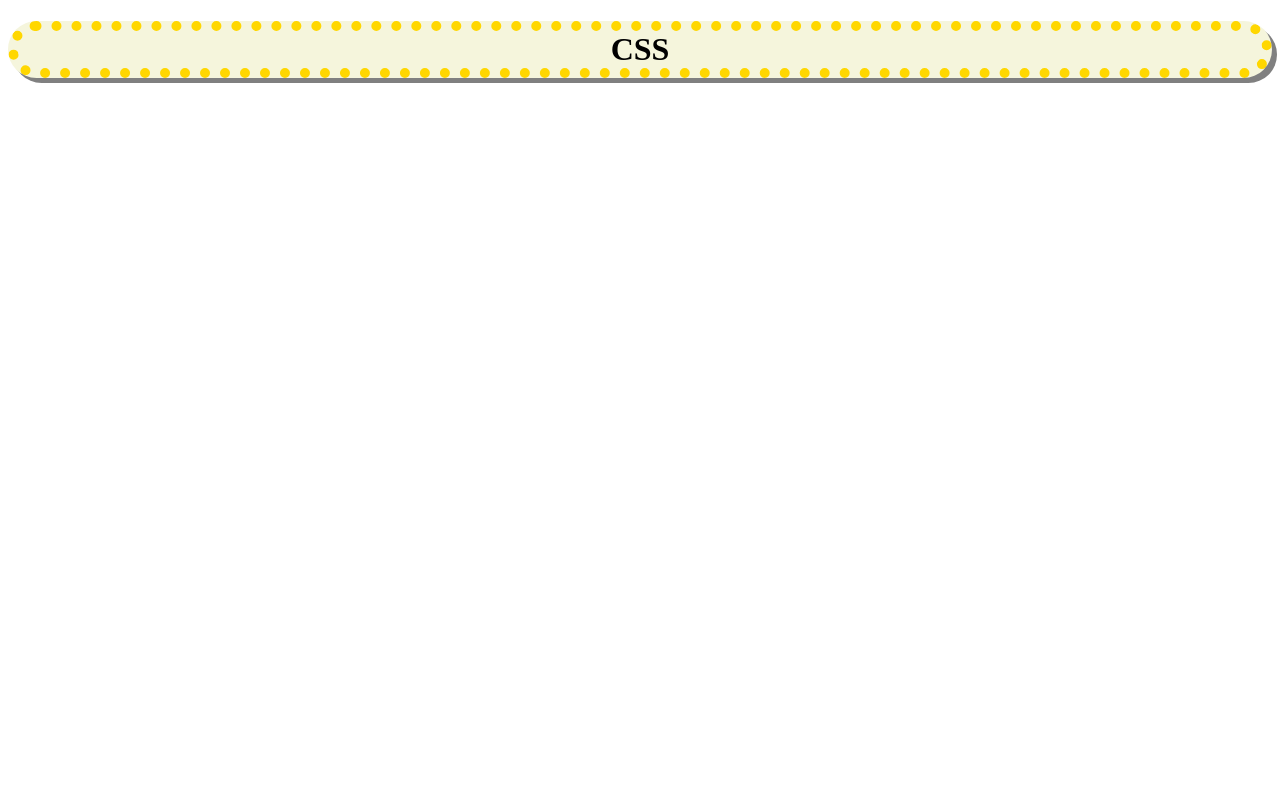
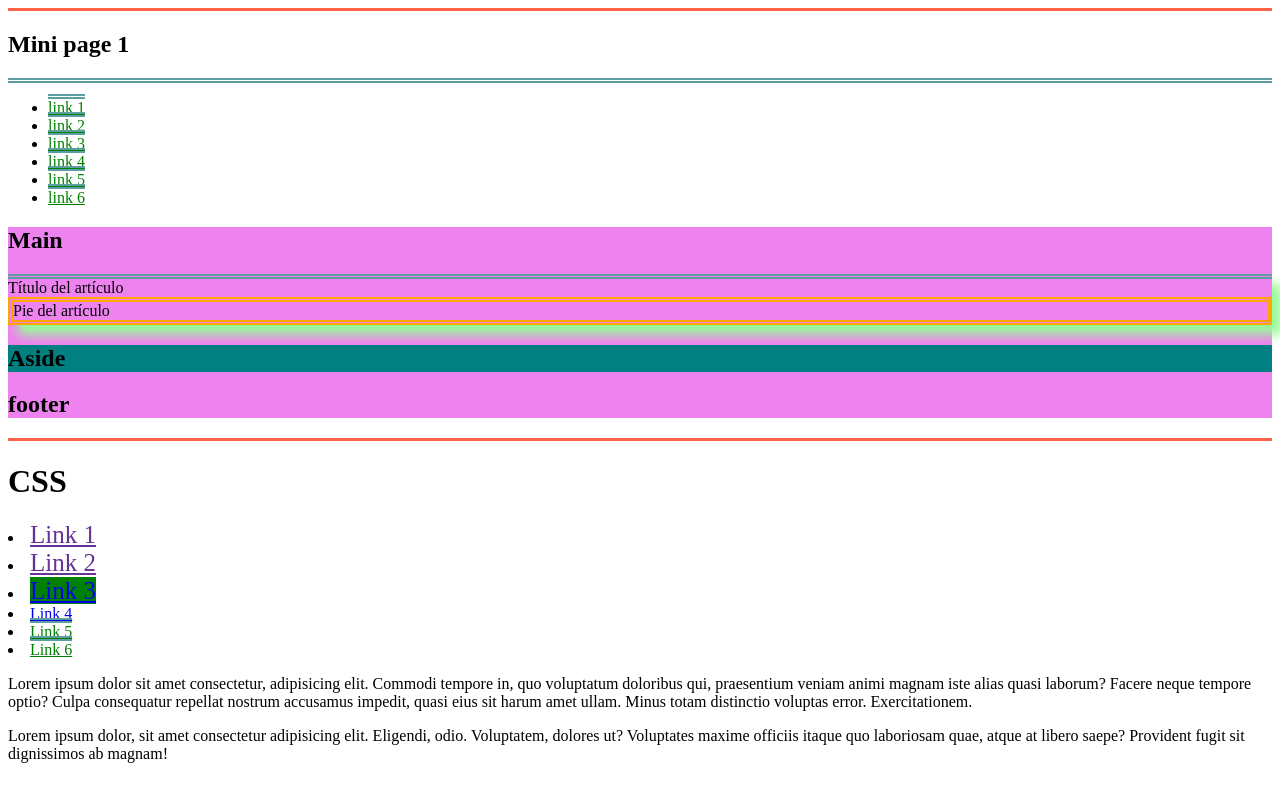
Before and after one commit to AnaLozano21/Practica04-09-2, a plain HTML site: page index.html in a window 1280 px wide. Drawn offline with Linux system fonts and the light colour scheme.

Commit message:
Ejemplos de selectores

```diff
--- a/estilos.css
+++ b/estilos.css
@@ -1,7 +1,106 @@
-h1{
+/* h1{
     border:10px dotted gold;
     background-color: beige;
     border-radius: 50px;
     text-align: center;
     box-shadow: 5px 5px gray;
+} */
+
+/* Selector universal */
+/* *{
+    color: brown;
+} */
+
+/* Selección por id=# */
+/* #link1{
+    font-size: 20px;
+    color: gold;
 }
+#link6{
+    background-color: black;
+    color: whitesmoke;
+}
+ */
+/* Selección por clase = . */
+/* .rojo{
+    background-color: red;
+    border: 5px groove tomato;
+    border-radius: 5px;
+}
+
+.verde{
+    background-color: greenyellow;
+    border: 5px groove green;
+    border-radius: 5px;
+}
+
+h1.verde{
+    font-size: 50px;
+} */
+
+/* Buscar atributo sin importar el valor */
+/* [href]{
+    border-bottom: 5px solid navy;
+}
+
+[lang]{
+    color: aqua;
+} */
+
+/* Buscar atributo con un valor específico */
+[href="#"]{
+    color: green;
+}
+
+[href*="you"]{
+    color: rebeccapurple;
+}
+
+[href$="mx"]{
+    background-color: green;
+}
+
+[href^="https"]{
+    font-size: 25px;
+}
+
+/* Selector de listas (los elementos a seleccionar se separan por comas) */
+/* Selector parientes directos */
+#mp1{
+    border-top: 3px solid tomato;
+    border-bottom: 3px solid tomato;
+}
+
+#mp1 main{
+    background-color: violet;
+}
+
+#mp1 aside{
+    background-color: teal;
+}
+
+/* Selector hijos */
+#mp1 > footer{
+    background-color: fuchsia;
+}
+
+/* Poner color al pie de los artículos */
+
+#mp1 article >footer{
+    border: 5px double orange;
+}
+
+/* Selector hermano general "~" */
+
+#mp1 h2 ~ article{
+    box-shadow: 10px 10px 10px palegreen;
+}
+
+/* Hermano adyacente */
+h2 + article{
+    border-top: 5px double blue;
+}
+
+#mp1 h2 + article, #mp1 nav, [href="#"]{
+    border-top: 5px double cadetblue;
+}
--- a/index.html
+++ b/index.html
@@ -7,6 +7,47 @@
     <link rel="stylesheet" href="estilos.css">
 </head>
 <body>
-    <h1>CSS</h1>
+    <!-- Mini pagina ajaj q cute -->
+    <!--     section#mp1>(header>nav>ul>(li>a[href="#"]{link $})*6)+main+aside+footer -->
+    <section id="mp1">
+        <header>
+            <h1>Mini page 1</h1>
+            <nav>
+                <ul>
+                    <li><a href="#">link 1</a></li>
+                    <li><a href="#">link 2</a></li>
+                    <li><a href="#">link 3</a></li>
+                    <li><a href="#">link 4</a></li>
+                    <li><a href="#">link 5</a></li>
+                    <li><a href="#">link 6</a></li>
+                </ul>
+            </nav>
+        </header>
+        <main>
+            <h2>Main</h2>
+            <article>
+                Título del artículo
+                <footer>Pie del artículo</footer>
+            </article>
+        <aside><h2>Aside</h2></aside>
+        <footer><h2>footer</h2></footer>
+    </section>
+
+    <!--header>nav>il>(li>a[href="$"]{Link $})*6 -->
+    <header>
+        <h1 class="verde">CSS</h1>
+        <nav>
+            <il>
+                <li id="link1"><a href="https://youtube.com">Link 1</a></li>
+                <li class="rojo"><a href="https://miyoutube">Link 2</a></li>
+                <li class="verde"><a href="https://empresa.mx">Link 3</a></li>
+                <li><a href="#info">Link 4</a></li>
+                <li class="rojo"><a href="#">Link 5</a></li>
+                <li id="link6"><a href="#">Link 6</a></li>
+            </il>
+        </nav>
+    </header>
+    <p lang="en">Lorem ipsum dolor sit amet consectetur, adipisicing elit. Commodi tempore in, quo voluptatum doloribus qui, praesentium veniam animi magnam iste alias quasi laborum? Facere neque tempore optio? Culpa consequatur repellat nostrum accusamus impedit, quasi eius sit harum amet ullam. Minus totam distinctio voluptas error. Exercitationem.</p>
+    <p lang="es">Lorem ipsum dolor, sit amet consectetur adipisicing elit. Eligendi, odio. Voluptatem, dolores ut? Voluptates maxime officiis itaque quo laboriosam quae, atque at libero saepe? Provident fugit sit dignissimos ab magnam!</p>
 </body>
 </html>
```
